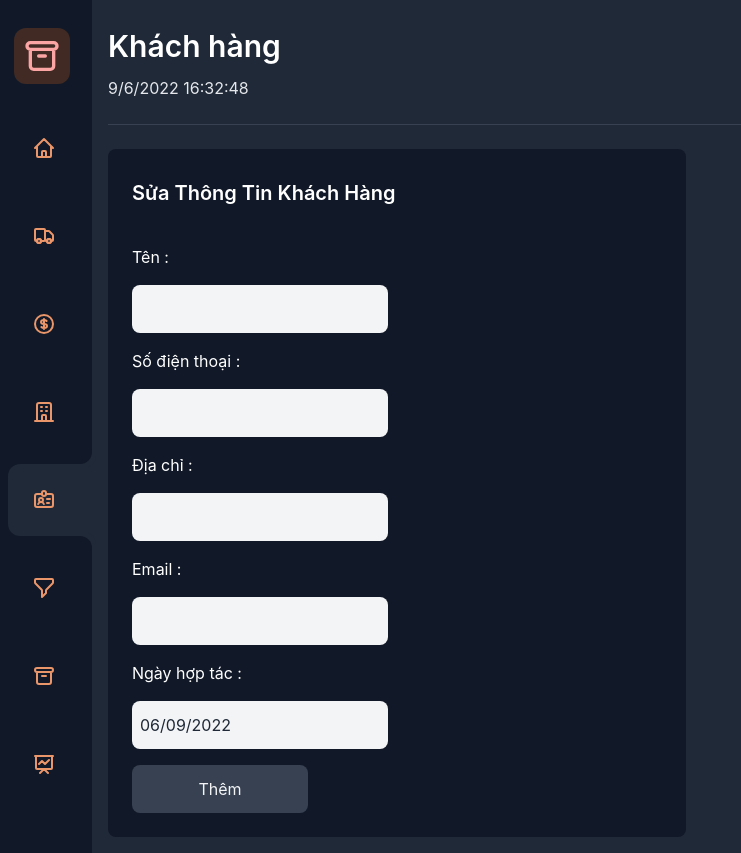
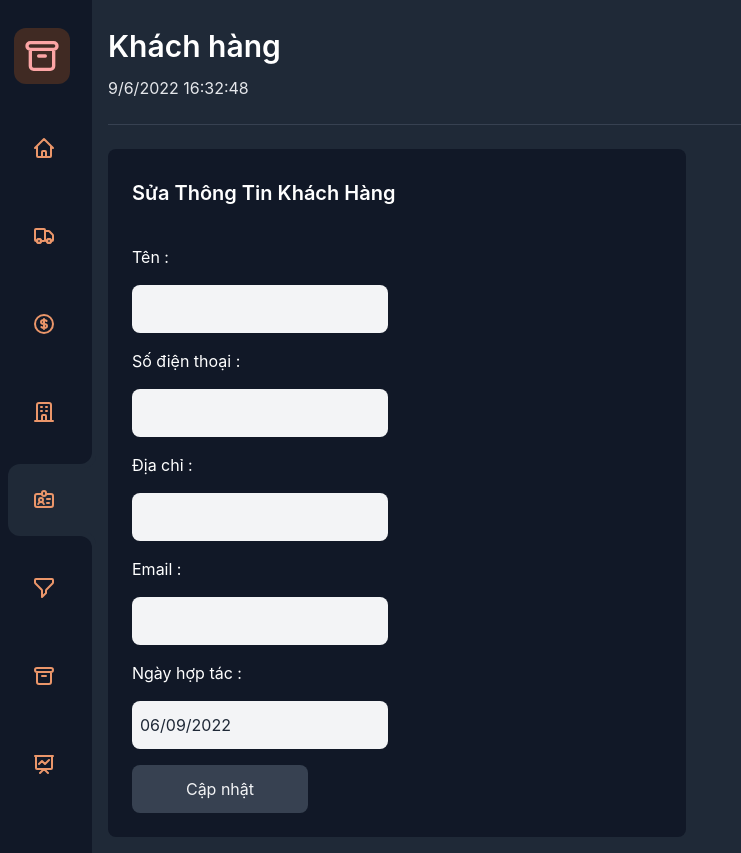
Before and after one commit to zcrossoverz/QLKho, a React (Create React App) app in the folder client/: page /khachhang/edit/1 in a window 1280 px wide. Shown: the whole page, without its empty margins (0-741 px from the left). Built offline with nearby package versions, Linux system fonts and the light colour scheme; no server answers.

Commit message:
delete sth

```diff
--- a/client/src/pages/hanghoa/edit.js
+++ b/client/src/pages/hanghoa/edit.js
@@ -184,7 +184,7 @@ export default function EditHanghoa() {
                     : "w-44 bg-pink-800 px-10 py-2 rounded-lg text-pink-100 hover:text-white hover:bg-pink-500 hover:shadow-pink leading-loose"
                 }
               >
-                Thêm
+                Sửa
               </button>
             </div>
           </form>
--- a/client/src/pages/khachhang/edit.js
+++ b/client/src/pages/khachhang/edit.js
@@ -125,7 +125,7 @@ export default function EditKhachhang() {
                   : "w-44 bg-pink-800 px-10 py-2 rounded-lg text-pink-100 hover:text-white hover:bg-pink-500 hover:shadow-pink leading-loose"
               }
             >
-              Thêm
+              Cập nhật
             </button>
           </form>
         </div>
--- a/client/src/pages/login/index.js
+++ /dev/null
@@ -1,28 +0,0 @@
-import React from 'react'
-import { useState } from 'react'
-
-export default function Login() {
-    const [info, setInfo] = useState({username:'', password:''});
-
-    let submitHandler = (e) => {
-        e.preventDefault();
-        console.log(info);
-    }
-
-  return (
-    <form onSubmit={submitHandler}>
-        <div className='flex items-center justify-center h-screen bg-gray-200'>
-            <div className='bg-white w-96 p-6 rounded shadow-sm'>
-                <div className='flex items-center justify-center mb-8'>
-                    <img src={require("../../assets/images/login/lock.png")} className='h-32' alt='lock' />
-                </div>
-                <label className='text-gray-700'>Tên đăng nhập</label>
-                <input type='text' className='w-full py-2 bg-gray-100 rounded text-gray-500 px-1 outline-none mb-4' onChange={(e) => setInfo({...info, username: e.target.value})} value={info.username} />
-                <label className='text-gray-700'>Mật khẩu</label>
-                <input type='password' className='w-full py-2 bg-gray-100 rounded text-gray-500 px-1 outline-none mb-4' onChange={(e) => setInfo({...info, password: e.target.value})} value={info.password} />
-                <button type='submit' className='bg-red-400 w-full text-gray-100 py-2 rounded hover:bg-red-500 transition-colors' >Đăng nhập</button>
-            </div>
-        </div>
-    </form>
-  )
-}
--- a/client/src/pages/nhacungcap/edit.js
+++ b/client/src/pages/nhacungcap/edit.js
@@ -125,7 +125,7 @@ export default function EditNhacungcap() {
                   : "w-44 bg-pink-800 px-10 py-2 rounded-lg text-pink-100 hover:text-white hover:bg-pink-500 hover:shadow-pink leading-loose"
               }
             >
-              Thêm
+              Cập nhật
             </button>
           </form>
         </div>
--- a/client/src/routes/index.js
+++ b/client/src/routes/index.js
@@ -1,4 +1,3 @@
-import Login from "../pages/login";
 import Dashboard from "../pages/dashboard";
 import Donvitinh from "../pages/donvitinh";
 import Danhmuc from "../pages/danhmuc";
@@ -24,7 +23,6 @@ import Lichsu from "../pages/hanghoa/lichsu";
 
 
 const publicRoutes = [
-    { path:"/login", component: Login },
     { path:"/", component: Dashboard },
     { path:"/donvitinh", component: Donvitinh },
     { path:"/donvitinh/edit/:id", component: EditDonvitinh },
```
